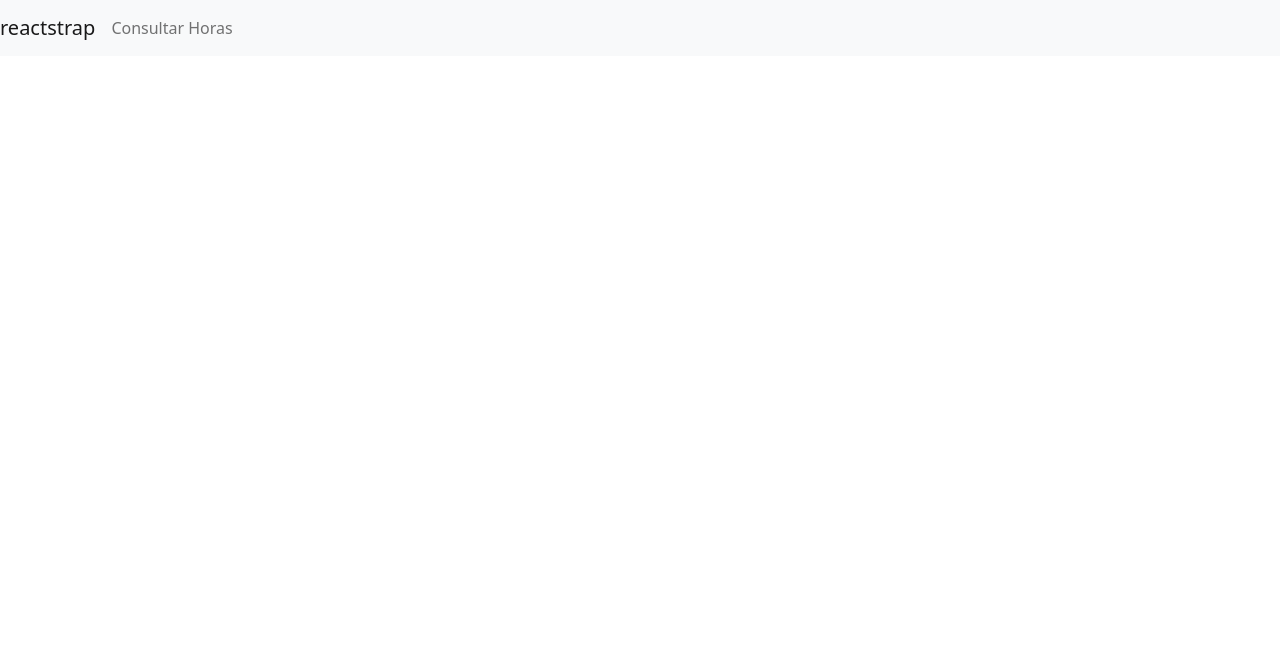
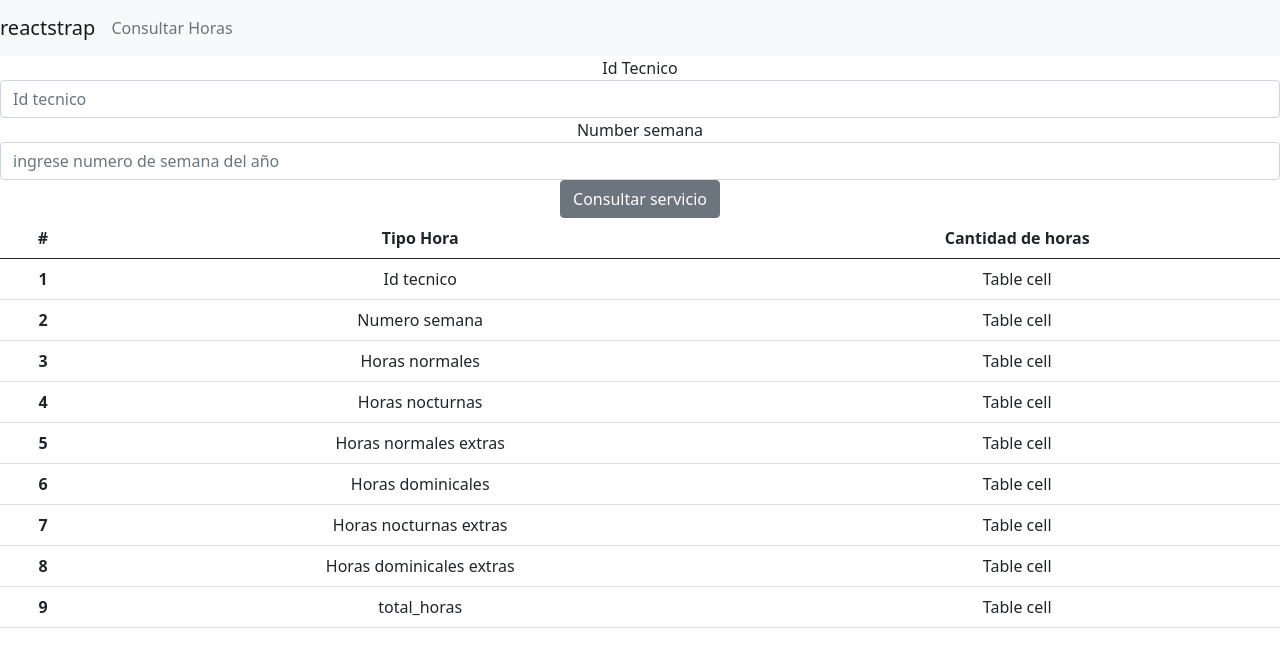
Before and after one commit to kevinosoriosuaza940/FronTIAS, a React (Create React App) app: page /consultar-horas in a window 1280 px wide. Shown: the top 654 px of the page. Built offline with nearby package versions, Linux system fonts and the light colour scheme.

Commit message:
rutas y formularios sin estilos ni conexion

```diff
--- a/src/pages/Ingresarservicio/Ingresar.js
+++ b/src/pages/Ingresarservicio/Ingresar.js
@@ -1,13 +1,72 @@
 import React from 'react'
 import NavbarCustom from "../../components/navbar/Navbar";
 import "./Ingresar.css";
+import { Button, Form, FormGroup, Label, Input } from "reactstrap";
 
 
 export default function Ingresar() {
     return (
         <section>
         <NavbarCustom title="Ingresar Servicio" />
-
+        <aside>
+        <Form inline>
+          <FormGroup className="form">
+            <Label for="exampleSearch">Id Tecnico</Label>
+            <Input
+              type="search"
+              name="search"
+              id="exampleSearch"
+              placeholder="Id tecnico"
+            />
+          </FormGroup>
+          <FormGroup className="form">
+            <Label for="exampleSearch">Id Servico</Label>
+            <Input
+              type="search"
+              name="search"
+              id="exampleSearch"
+              placeholder="Id tecnico"
+            />
+          </FormGroup>
+          <FormGroup>
+            <Label for="exampleDate">Fecha inicio</Label>
+            <Input
+              type="date"
+              name="date"
+              id="exampleDate"
+              placeholder="date placeholder"
+            />
+          </FormGroup>
+          <FormGroup>
+            <Label for="exampleTime">Hora Inicio</Label>
+            <Input
+              type="time"
+              name="time"
+              id="exampleTime"
+              placeholder="time placeholder"
+            />
+          </FormGroup>
+          <FormGroup>
+            <Label for="exampleDate">Fecha Fin</Label>
+            <Input
+              type="date"
+              name="date"
+              id="exampleDate"
+              placeholder="date placeholder"
+            />
+          </FormGroup>
+          <FormGroup>
+            <Label for="exampleTime">Hora fin</Label>
+            <Input
+              type="time"
+              name="time"
+              id="exampleTime"
+              placeholder="time placeholder"
+            />
+          </FormGroup>
+          <Button>Ingresar servicio</Button>
+        </Form>
+      </aside>
 
       </section>
     )
--- a/src/pages/consultarhoras/Consultar.js
+++ b/src/pages/consultarhoras/Consultar.js
@@ -1,13 +1,95 @@
-import React from 'react'
+import React from "react";
 import NavbarCustom from "../../components/navbar/Navbar";
 import "./Consultar.css";
+import { Button, Form, FormGroup, Label, Input } from "reactstrap";
+import { Table } from "reactstrap";
 
 export default function Consultar() {
-    return (
-        <section>
-        <NavbarCustom title="Consultar Horas" />
+  return (
+    <section>
+      <NavbarCustom title="Consultar Horas" />
+      <aside>
+        <Form inline>
+          <FormGroup className="form">
+            <Label for="exampleSearch">Id Tecnico</Label>
+            <Input
+              type="search"
+              name="search"
+              id="exampleSearch"
+              placeholder="Id tecnico"
+            />
+          </FormGroup>
+          <FormGroup>
+            <Label for="exampleNumber">Number semana </Label>
+            <Input
+              type="number"
+              name="number"
+              id="exampleNumber"
+              placeholder="ingrese numero de semana del año"
+            />
+          </FormGroup>
+          <Button>Consultar servicio</Button>
+        </Form>
+      </aside>
 
-
-      </section>
-    );
+      <article>
+        <Table responsive>
+          <thead>
+            <tr>
+              <th>#</th>
+              <th>Tipo Hora</th>
+              <th>Cantidad de horas</th>
+            </tr>
+          </thead>
+          <tbody>
+            <tr>
+              <th scope="row">1</th>
+              <td>Id tecnico</td>
+              <td>Table cell</td>
+            </tr>
+            <tr>
+              <th scope="row">2</th>
+              <td>Numero semana</td>
+              <td>Table cell</td>
+            </tr>
+            <tr>
+              <th scope="row">3</th>
+              <td>Horas normales</td>
+              <td>Table cell</td>
+            </tr>
+            <tr>
+              <th scope="row">4</th>
+              <td>Horas nocturnas</td>
+              <td>Table cell</td>
+            </tr>
+            <tr>
+              <th scope="row">5</th>
+              <td>Horas normales extras</td>
+              <td>Table cell</td>
+            </tr>
+            <tr>
+              <th scope="row">6</th>
+              <td>Horas dominicales</td>
+              <td>Table cell</td>
+            </tr>
+            <tr>
+              <th scope="row">7</th>
+              <td>Horas nocturnas extras</td>
+              <td>Table cell</td>
+            </tr>
+            <tr>
+              <th scope="row">8</th>
+              <td>Horas dominicales extras</td>
+              <td>Table cell</td>
+            </tr>
+            <tr>
+              <th scope="row">9</th>
+              <td>total_horas</td>
+              <td>Table cell</td>
+            </tr>
+          </tbody>
+        </Table>
+      </article>
+    </section>
+  );
 }
```
